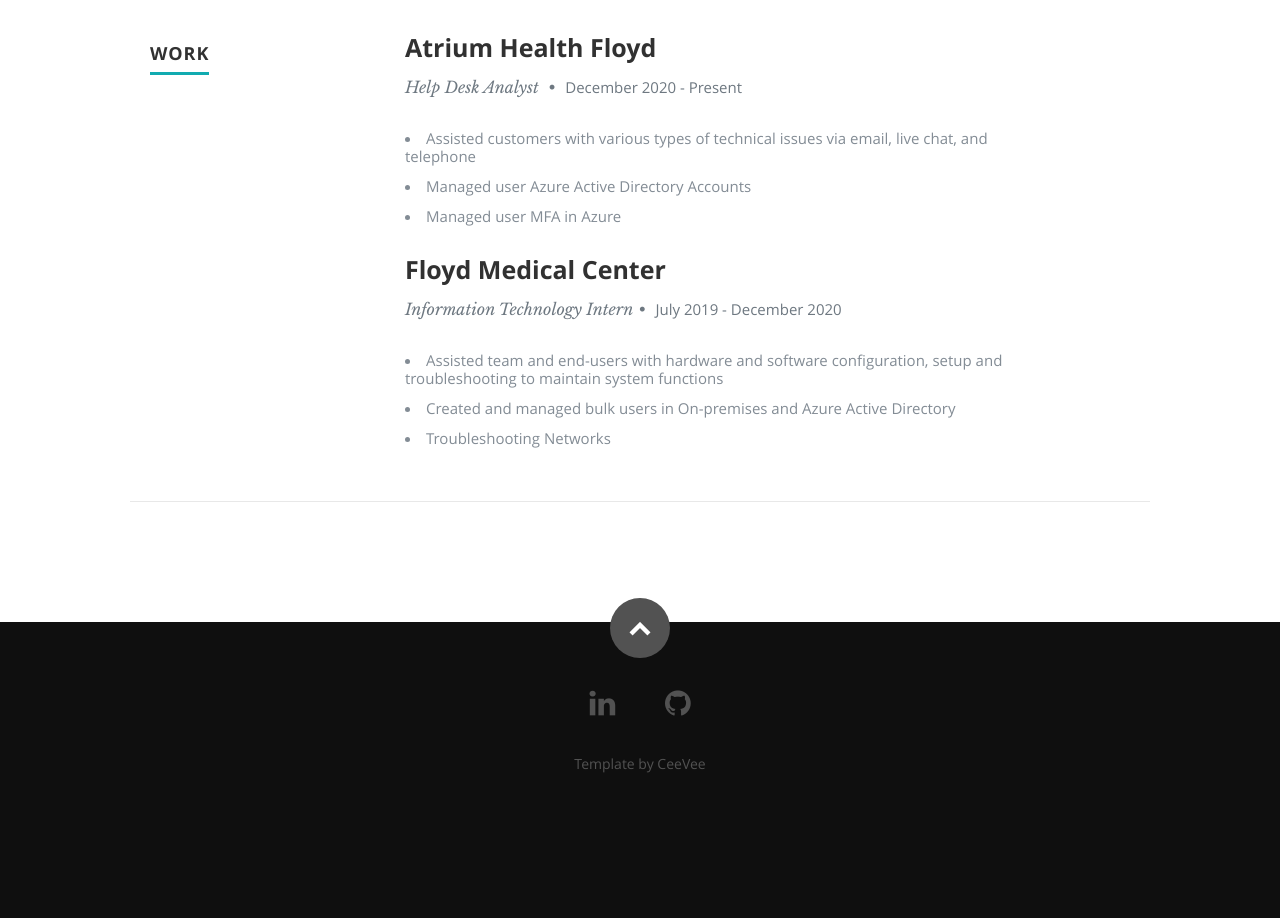
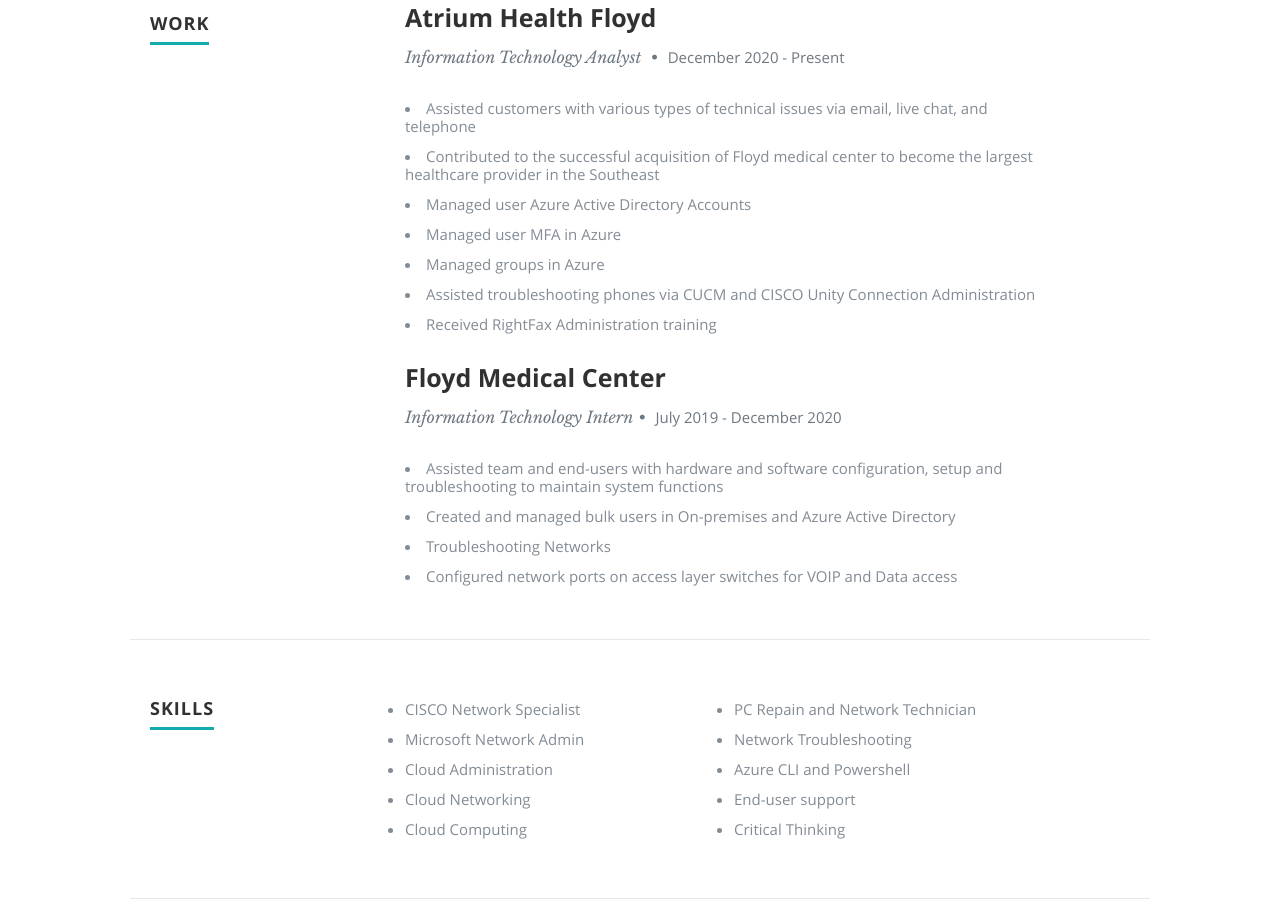
Before and after one commit to calebssh/Azure-Resume, a plain HTML site: page frontend/index.html in a window 1280 px wide. Shown: the part 1602-2520 px from the top of the page. Before the commit the page ends 2429 px from the top, so only its background shows below. Drawn offline with nearby package versions, Linux system fonts and the light colour scheme.

Commit message:
Update index.html
Updated Resume

```diff
--- a/frontend/index.html
+++ b/frontend/index.html
@@ -35,6 +35,15 @@
 
 <body>
 
+   <style>
+      .cat {
+      columns: 2;
+      -webkit-columns: 2;
+      -moz-columns: 2;
+      list-style-type: initial;
+      }
+   </style>
+
    <!-- Header
    ================================================== -->
    <header id="home">
@@ -56,7 +65,7 @@
          <div class="banner-text">
             <h1 class="responsive-headline">Hi, I'm Caleb</h1>
 
-            <p>and this page has been viewed <a id="counter"></a> times :) </p>
+            <p><a id="counter"></a>  </p>
             <ul class="social">
 
                <li><a href="https://www.linkedin.com/in/caleb-h-264ab71b8/"><i class="fa fa-linkedin"></i></a></li>
@@ -91,12 +100,12 @@
 
             <h2>ABOUT ME</h2>
 
-            <p>Hi, I'm Caleb, currently an IT Analyst at Atrium Health Floyd. I am looking to transition into a Cloud Administrator role. I have gained a tremendous amount of knowledge about the cloud through my experience as an IT analyst, and through obtaining the Microsoft Certified: Azure Administrator Associate certification.</p>
+            <p>Hi, I'm Caleb, currently an IT Analyst at Atrium Health Floyd. I am looking to transition into a Cloud or Network Administrator role. I have gained a tremendous amount of knowledge about the cloud and networks through my experience as an IT analyst, and through obtaining the Microsoft Certified: Azure Administrator Associate certification.</p>
 
 
          </br>
       </br>
-       I built this page as part of the <span><a href="https://github.com/madebygps/cgc-azure-resume">Cloud Guru Azure Resume Challenge.</a></span>
+
 
 
          </div> <!-- end .main-col -->
@@ -122,7 +131,7 @@
 
             <div class="row item">
 
-               <div class="twelve columns">
+               <div class="twelve columns" >
 
                   <h3>Microsoft Certified: Azure Administrator Associate</h3>
                   <p class="info"><em class="date">September 2023</em></p>
@@ -162,13 +171,18 @@
                <div class="twelve columns">
 
                   <h3>Atrium Health Floyd</h3>
-                  <p class="info">Help Desk Analyst <span>&bull;</span> <em class="date">December 2020 - Present</em></p>
+                  <p class="info">Information Technology Analyst <span>&bull;</span> <em class="date">December 2020 - Present</em></p>
 
                   <p>
                   <li>Assisted customers with various types of technical issues via email, live chat, and telephone</li>
+                  <li>Contributed to the successful acquisition of Floyd medical center to become the largest healthcare provider in the Southeast</li>
                   <li>Managed user Azure Active Directory Accounts</li>
                   <li>Managed user MFA in Azure</li>
+                  <li>Managed groups in Azure</li>
+                  <li>Assisted troubleshooting phones via CUCM and CISCO Unity Connection Administration </li>
+                  <li>Received RightFax Administration training</li>
                   </p>
+
 
                </div>
 
@@ -185,6 +199,7 @@
                      <li>Assisted team and end-users with hardware and software configuration, setup and troubleshooting to maintain system functions</li>
                      <li>Created and managed bulk users in On-premises and Azure Active Directory</li>
                      <li>Troubleshooting Networks</li>
+                     <li>Configured network ports on access layer switches for VOIP and Data access </li>
                   </p>
 
                </div>
@@ -198,6 +213,42 @@
          </div> <!-- main-col end -->
 
       </div> <!-- End Work -->
+
+      <!-- Skills
+      ----------------------------------------------- -->
+
+      <div class="row work">
+
+         <div class="three columns header-col">
+            <h1><span>Skills</span></h1>
+         </div>
+
+         <div class="nine columns main-col">
+
+            <div class="row item">
+
+               <div class="twelve columns" >
+                  <ul class="cat">
+                     <li>CISCO Network Specialist</li>
+                     <li>Microsoft Network Admin</li>
+                     <li>Cloud Administration</li>
+                     <li>Cloud Networking</li>
+                     <li>Cloud Computing</li>
+                     <li>PC Repain and Network Technician</li>
+                     <li>Network Troubleshooting</li>
+                     <li>Azure CLI and Powershell</li>
+                     <li>End-user support</li>
+                     <li>Critical Thinking</li>
+
+                  </ul>
+
+               </div>
+
+            </div> <!-- item end -->
+
+         </div> <!-- main-col end -->
+
+      </div> <!-- End Skills -->
 
 
 
```
